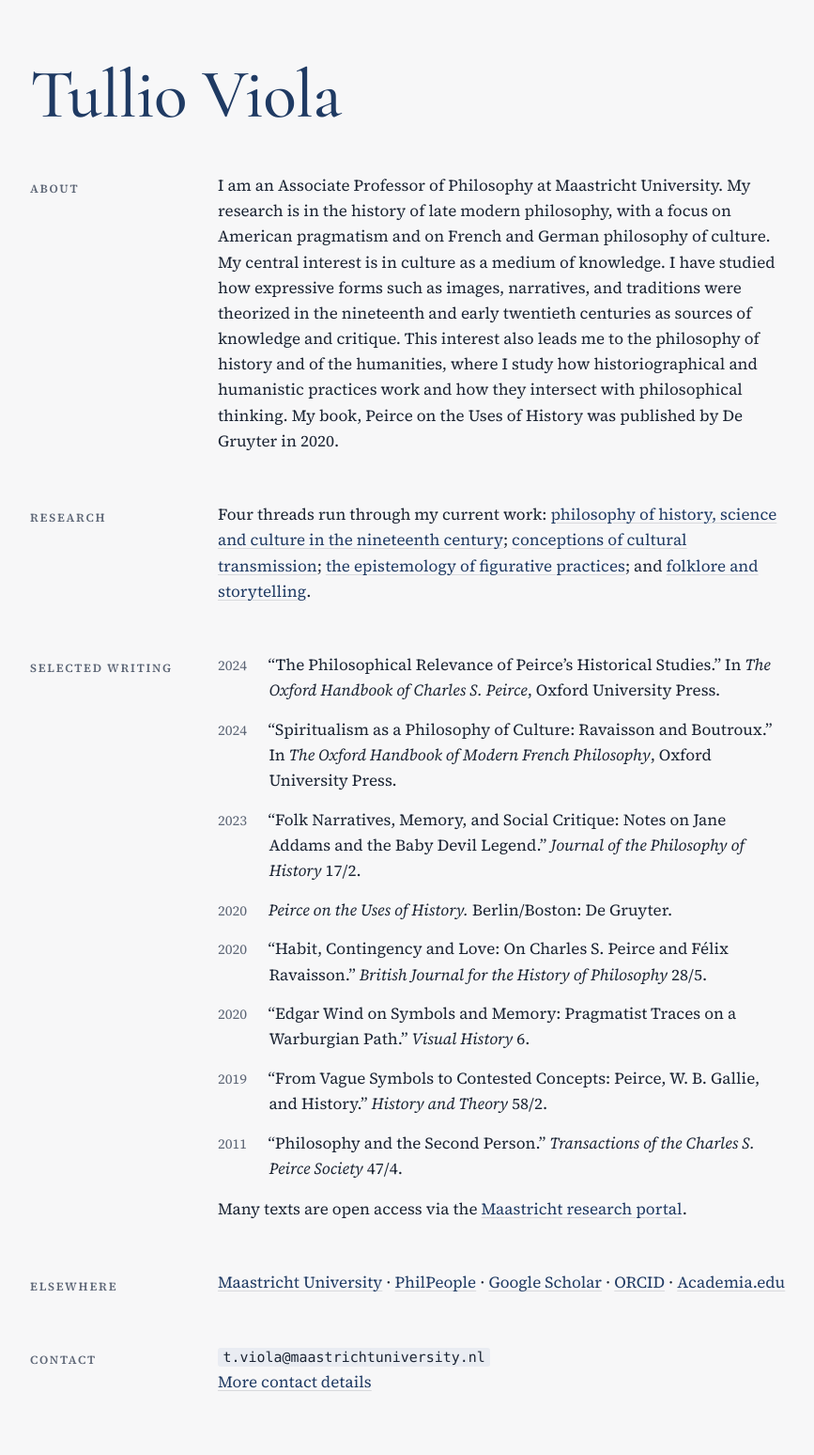
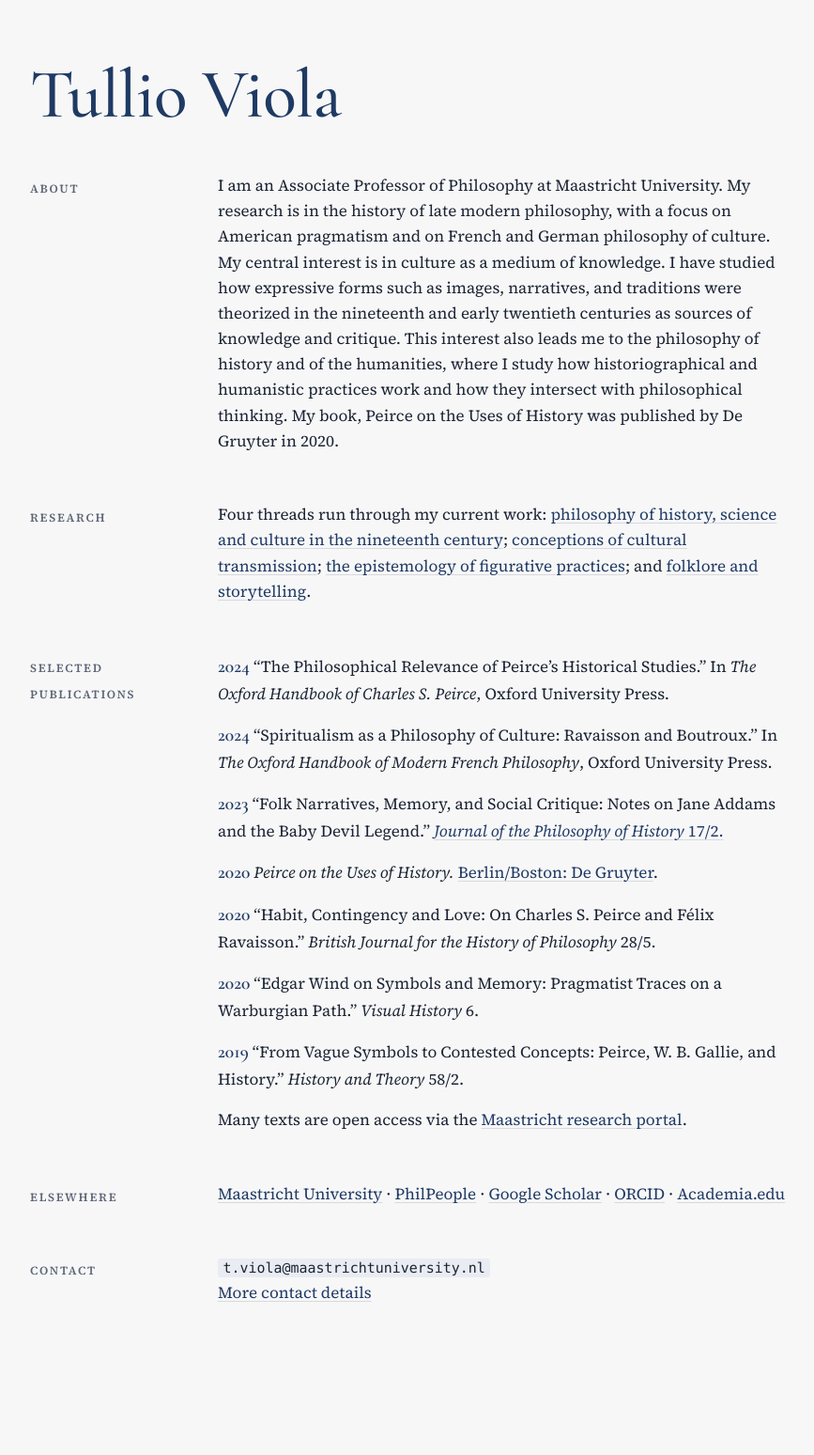
Before and after one commit to tullioviola-85/tullioviola-85.github.io, a Jekyll site: the page built from index.md, in a window 1280 px wide. Shown: the whole page at 94% size, without its empty margins (196-1063 px from the left). Built offline with Jekyll 4.4.1, drawn with Linux system fonts in a browser that asks for light colours; after the commit the page ends 1453 px from its top, so only the background shows below that.

Commit message:
Update index.md

```diff
--- a/index.md
+++ b/index.md
@@ -13,16 +13,15 @@ I am an Associate Professor of Philosophy at Maastricht University. My research
 
 Four threads run through my current work: [philosophy of history, science and culture in the nineteenth century](research#philosophy-of-history-science-and-culture-in-the-nineteenth-century); [conceptions of cultural transmission](research#conceptions-of-cultural-transmission-memory-heritage-habit); [the epistemology of figurative practices](research#the-epistemology-of-figurative-practices); and [folklore and storytelling](research#folklore-and-epistemologies-of-storytelling).
 
-## Selected writing
+## Selected publications
 
 - **2024** "The Philosophical Relevance of Peirce's Historical Studies." In *The Oxford Handbook of Charles S. Peirce*, Oxford University Press.
 - **2024** "Spiritualism as a Philosophy of Culture: Ravaisson and Boutroux." In *The Oxford Handbook of Modern French Philosophy*, Oxford University Press.
-- **2023** "Folk Narratives, Memory, and Social Critique: Notes on Jane Addams and the Baby Devil Legend." *Journal of the Philosophy of History* 17/2.
-- **2020** *Peirce on the Uses of History.* Berlin/Boston: De Gruyter.
+- **2023** "Folk Narratives, Memory, and Social Critique: Notes on Jane Addams and the Baby Devil Legend." [*Journal of the Philosophy of History* 17/2.](https://brill.com/view/journals/jph/17/2/article-p328_8.xml)
+- **2020** *Peirce on the Uses of History.* [Berlin/Boston: De Gruyter](https://www-degruyterbrill-com.mu.idm.oclc.org/document/doi/10.1515/9783110651560/html).
 - **2020** "Habit, Contingency and Love: On Charles S. Peirce and Félix Ravaisson." *British Journal for the History of Philosophy* 28/5.
 - **2020** "Edgar Wind on Symbols and Memory: Pragmatist Traces on a Warburgian Path." *Visual History* 6.
 - **2019** "From Vague Symbols to Contested Concepts: Peirce, W. B. Gallie, and History." *History and Theory* 58/2.
-- **2011** "Philosophy and the Second Person." *Transactions of the Charles S. Peirce Society* 47/4.
 
 Many texts are open access via the [Maastricht research portal](https://cris.maastrichtuniversity.nl/en/persons/tullio-viola).
 
```
